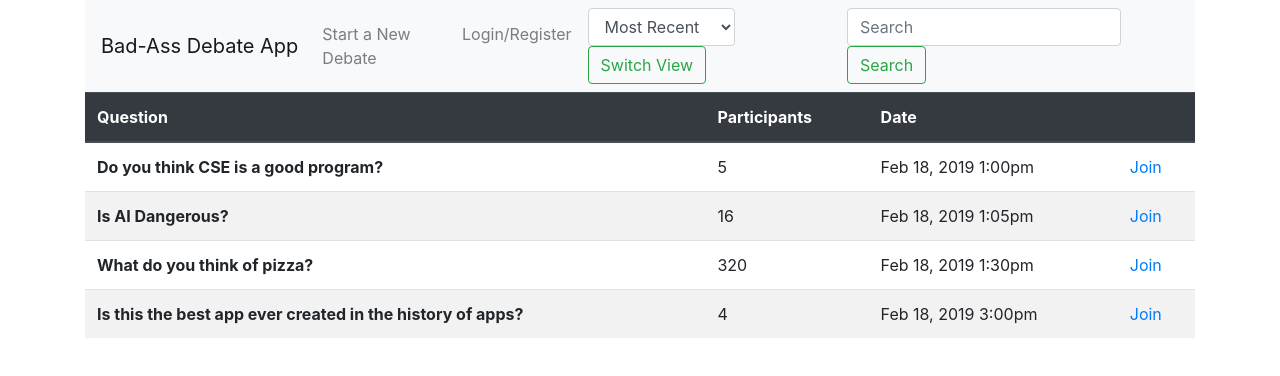
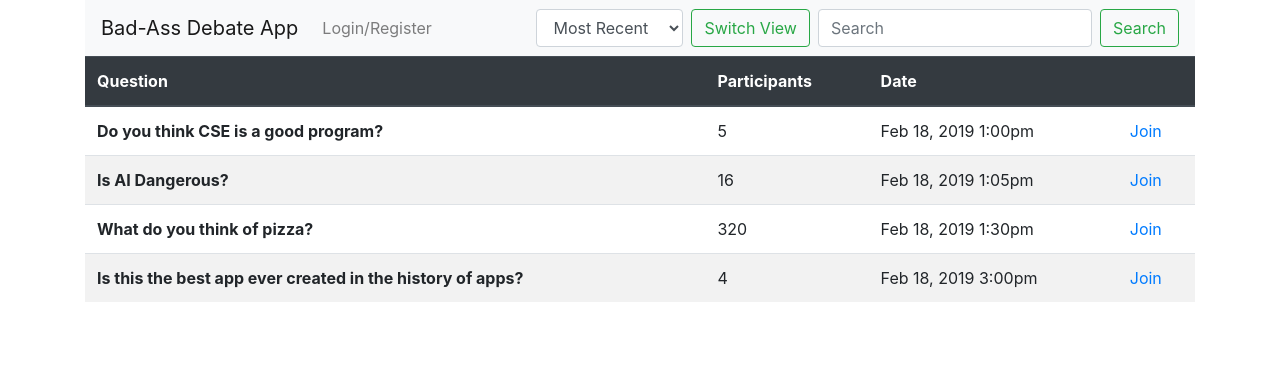
Before and after one commit to merta1/CSE442_Project, a React (Create React App) app in the folder react/debate-frontend/: page / in a window 1280 px wide. Shown: the top 376 px of the page. Built offline with nearby package versions, Linux system fonts and the light colour scheme.

Commit message:
Limit access to start debate page to logged in users

```diff
--- a/react/debate-frontend/src/Nav.js
+++ b/react/debate-frontend/src/Nav.js
@@ -1,6 +1,5 @@
 import React from 'react';
 
-// Test
 function NotLoggedInText(props) {
     return(
         <a className="nav-link" href="#/register" onClick={() => props.changeView('Register')}>Login/Register</a>
@@ -32,15 +31,25 @@
     }
     render() {
         const isLoggedIn = (this.props.username === undefined || this.props.username === null ? false : true);
+
         let logintext = "";
+        let newDebateText = "";
         if (!isLoggedIn) {
             logintext = <NotLoggedInText changeView={this.handleViewChange} />;
         } else {
             logintext = <LoggedInText username={this.props.username} />;
+            newDebateText = (<li className="nav-item">
+                                    <a className="nav-link" href="#/new-debate" onClick={() => this.handleViewChange('StartNewDebate')}>Start a New Debate</a>
+                              </li>);
         }
+
+
+
         const collapsed = this.state.collapsed;
         const classOne = collapsed ? 'collapse navbar-collapse' : 'collapse navbar-collapse show';
         const classTwo = collapsed ? 'navbar-toggler navbar-toggler-right collapsed' : 'navbar-toggler navbar-toggler-right';
+
+
       return (
         <nav className="navbar navbar-expand-lg navbar-light bg-light">
             <a className="navbar-brand" href="#/" onClick={() => this.handleViewChange('DebateList')}>Bad-Ass Debate App</a>
@@ -50,9 +59,7 @@
 
             <div className={`${classOne}`} id="navbarSupportedContent">
                 <ul className="navbar-nav mr-auto">
-                    <li className="nav-item">
-                        <a className="nav-link" href="#/new-debate" onClick={() => this.handleViewChange('StartNewDebate')}>Start a New Debate</a>
-                    </li>
+                    {newDebateText}
                     <li className="nav-item">
                         {logintext}
                     </li>
```
